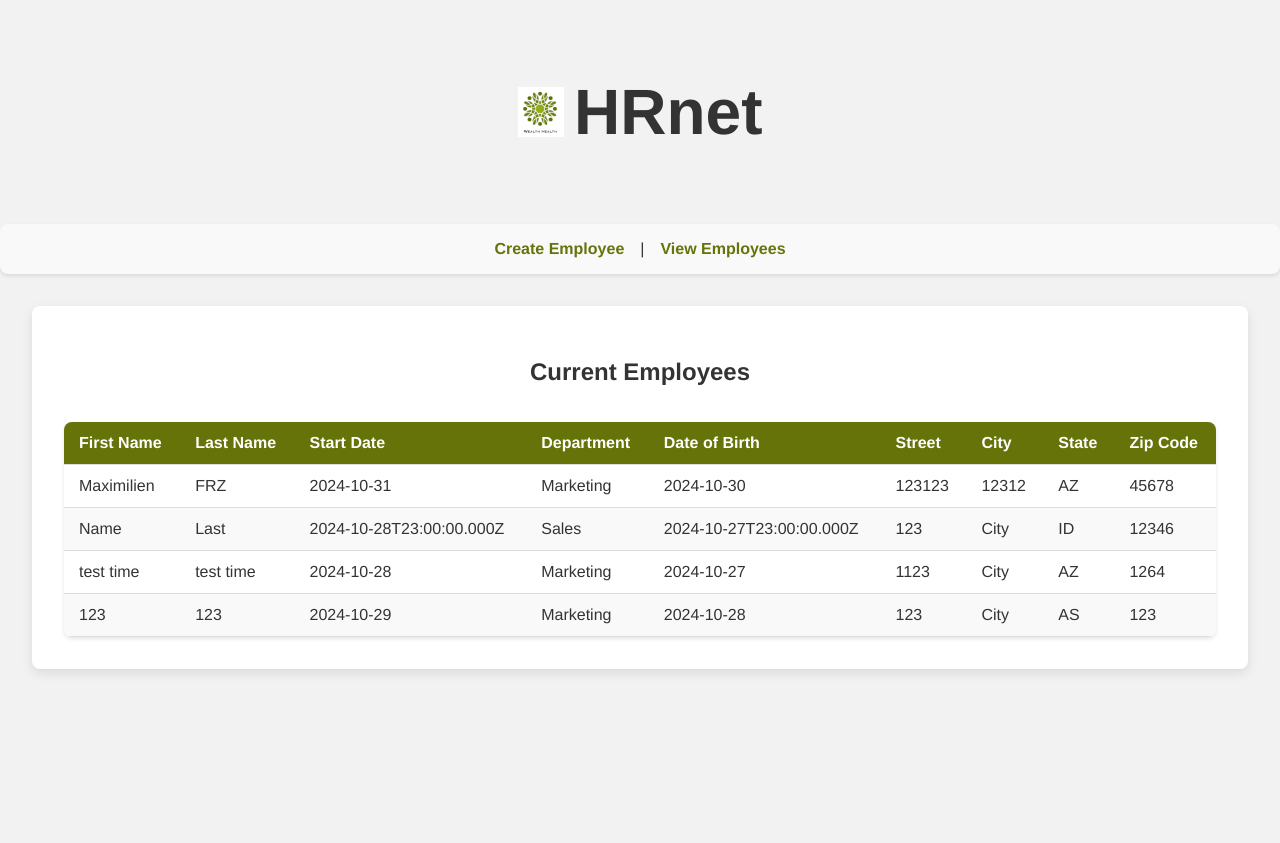
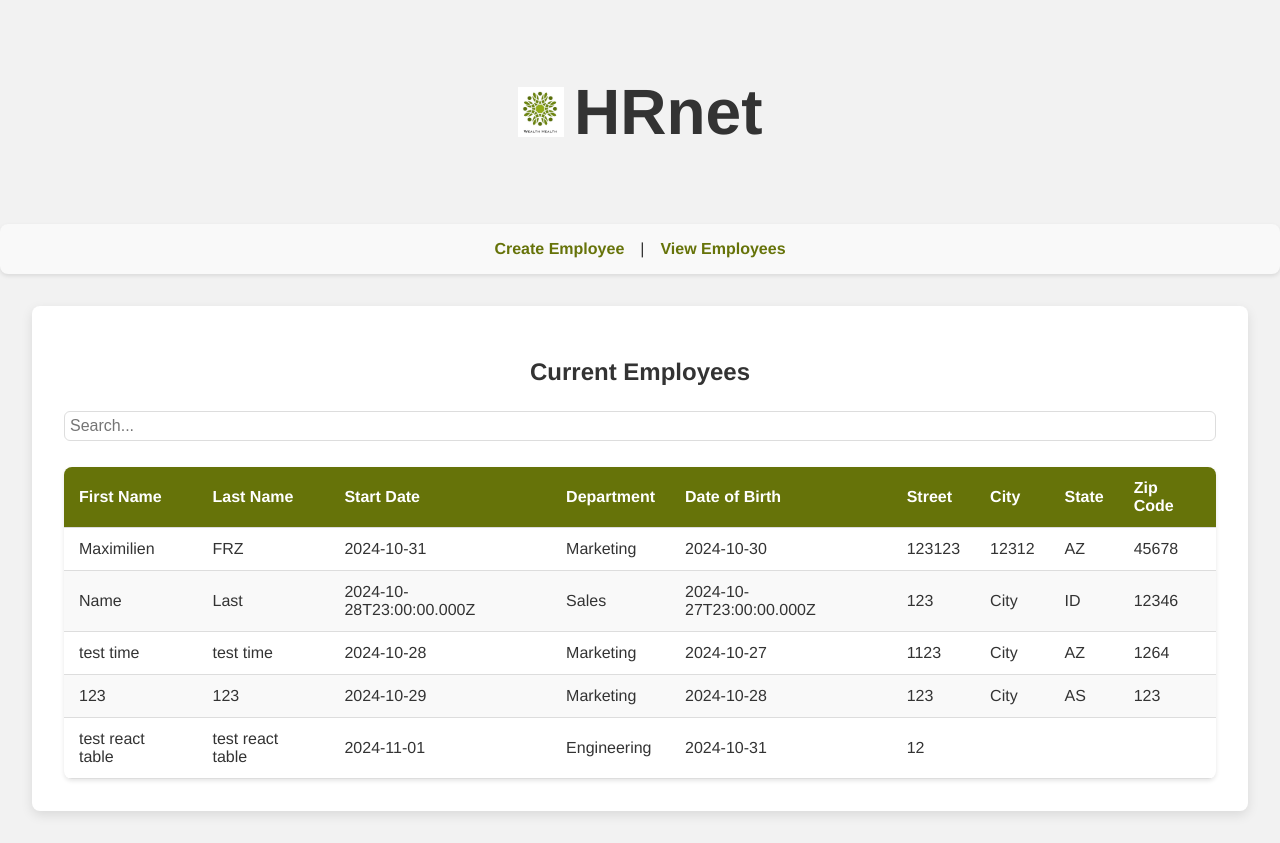
Before and after one commit to HOTP0T/OCR_P14_JQueryReact, a React (Create React App) app: page /employee-list in a window 1280 px wide. Before the commit the page ends 800 px from the top, so only its background shows below. Built offline with nearby package versions, Linux system fonts and the light colour scheme; data requests are answered from the project's data file.

Commit message:
refined table, added ordering on click

```diff
--- a/db.json
+++ b/db.json
@@ -47,6 +47,18 @@
       "city": "City",
       "state": "AS",
       "zipCode": "123"
+    },
+    {
+      "id": "6f17",
+      "firstName": "test react table",
+      "lastName": "test react table",
+      "dateOfBirth": "2024-10-31",
+      "startDate": "2024-11-01",
+      "department": "Engineering",
+      "street": "12",
+      "city": "",
+      "state": "",
+      "zipCode": ""
     }
   ]
 }
--- a/src/pages/EmployeeList.js
+++ b/src/pages/EmployeeList.js
@@ -1,80 +1,81 @@
-import React, { useContext, useState } from 'react';
+import React, { useContext, useMemo } from 'react';
+import { useTable, useSortBy, useGlobalFilter } from 'react-table';
 import { EmployeeContext } from '../EmployeeContext';
 
 function EmployeeList() {
   const { employees } = useContext(EmployeeContext);
 
-  // State for sorting configuration with three states: ascending, descending, and default
-  const [sortConfig, setSortConfig] = useState({ key: null, direction: 'default' });
+  // Define columns for react-table
+  const columns = useMemo(() => [
+    { Header: 'First Name', accessor: 'firstName' },
+    { Header: 'Last Name', accessor: 'lastName' },
+    { Header: 'Start Date', accessor: 'startDate' },
+    { Header: 'Department', accessor: 'department' },
+    { Header: 'Date of Birth', accessor: 'dateOfBirth' },
+    { Header: 'Street', accessor: 'street' },
+    { Header: 'City', accessor: 'city' },
+    { Header: 'State', accessor: 'state' },
+    { Header: 'Zip Code', accessor: 'zipCode' },
+  ], []);
 
-  // Sorting function with default option to reset sorting
-  const sortedEmployees = [...employees].sort((a, b) => {
-    if (sortConfig.direction === 'default' || sortConfig.key === null) return 0; // No sorting if direction is default or key is null
+  // Define data for react-table
+  const data = useMemo(() => employees, [employees]);
 
-    let valueA = a[sortConfig.key];
-    let valueB = b[sortConfig.key];
-
-    // Parse dates for sorting if key is date-related
-    if (sortConfig.key === 'dateOfBirth' || sortConfig.key === 'startDate') {
-      valueA = new Date(valueA);
-      valueB = new Date(valueB);
-    }
-
-    // Sorting logic based on direction
-    if (valueA < valueB) return sortConfig.direction === 'ascending' ? -1 : 1;
-    if (valueA > valueB) return sortConfig.direction === 'ascending' ? 1 : -1;
-    return 0;
-  });
-
-  // Handler to cycle sorting states
-  const handleSort = (key) => {
-    setSortConfig((prevConfig) => {
-      let direction;
-      if (prevConfig.key === key) {
-        // Cycle through directions: ascending -> descending -> default
-        direction = prevConfig.direction === 'ascending' ? 'descending'
-                  : prevConfig.direction === 'descending' ? 'default'
-                  : 'ascending';
-      } else {
-        // Default to ascending if sorting a new column
-        direction = 'ascending';
-      }
-      return { key, direction };
-    });
-  };
+  // Initialize the table instance
+  const {
+    getTableProps,
+    getTableBodyProps,
+    headerGroups,
+    rows,
+    prepareRow,
+    setGlobalFilter,
+  } = useTable(
+    { columns, data },
+    useGlobalFilter, // For global filtering
+    useSortBy // For sorting
+  );
 
   return (
     <div className="container">
       <h2>Current Employees</h2>
 
-      <table>
+      {/* Global Filter Input */}
+      <input
+        type="text"
+        placeholder="Search..."
+        onChange={(e) => setGlobalFilter(e.target.value || undefined)}
+        style={{ marginBottom: '10px', padding: '5px', width: '100%' }}
+      />
+
+      <table {...getTableProps()}>
         <thead>
-          <tr>
-            <th onClick={() => handleSort('firstName')}>First Name {sortConfig.key === 'firstName' ? (sortConfig.direction === 'ascending' ? '▲' : sortConfig.direction === 'descending' ? '▼' : '') : ''}</th>
-            <th onClick={() => handleSort('lastName')}>Last Name {sortConfig.key === 'lastName' ? (sortConfig.direction === 'ascending' ? '▲' : sortConfig.direction === 'descending' ? '▼' : '') : ''}</th>
-            <th onClick={() => handleSort('startDate')}>Start Date {sortConfig.key === 'startDate' ? (sortConfig.direction === 'ascending' ? '▲' : sortConfig.direction === 'descending' ? '▼' : '') : ''}</th>
-            <th onClick={() => handleSort('department')}>Department {sortConfig.key === 'department' ? (sortConfig.direction === 'ascending' ? '▲' : sortConfig.direction === 'descending' ? '▼' : '') : ''}</th>
-            <th onClick={() => handleSort('dateOfBirth')}>Date of Birth {sortConfig.key === 'dateOfBirth' ? (sortConfig.direction === 'ascending' ? '▲' : sortConfig.direction === 'descending' ? '▼' : '') : ''}</th>
-            <th onClick={() => handleSort('street')}>Street {sortConfig.key === 'street' ? (sortConfig.direction === 'ascending' ? '▲' : sortConfig.direction === 'descending' ? '▼' : '') : ''}</th>
-            <th onClick={() => handleSort('city')}>City {sortConfig.key === 'city' ? (sortConfig.direction === 'ascending' ? '▲' : sortConfig.direction === 'descending' ? '▼' : '') : ''}</th>
-            <th onClick={() => handleSort('state')}>State {sortConfig.key === 'state' ? (sortConfig.direction === 'ascending' ? '▲' : sortConfig.direction === 'descending' ? '▼' : '') : ''}</th>
-            <th onClick={() => handleSort('zipCode')}>Zip Code {sortConfig.key === 'zipCode' ? (sortConfig.direction === 'ascending' ? '▲' : sortConfig.direction === 'descending' ? '▼' : '') : ''}</th>
-          </tr>
-        </thead>
-        <tbody>
-          {sortedEmployees.map((employee, index) => (
-            <tr key={index}>
-              <td>{employee.firstName}</td>
-              <td>{employee.lastName}</td>
-              <td>{employee.startDate}</td>
-              <td>{employee.department}</td>
-              <td>{employee.dateOfBirth}</td>
-              <td>{employee.street}</td>
-              <td>{employee.city}</td>
-              <td>{employee.state}</td>
-              <td>{employee.zipCode}</td>
+          {headerGroups.map(headerGroup => (
+            <tr {...headerGroup.getHeaderGroupProps()}>
+              {headerGroup.headers.map(column => (
+                <th {...column.getHeaderProps(column.getSortByToggleProps())}>
+                  {column.render('Header')}
+                  {/* Add a sort direction indicator */}
+                  {column.isSorted
+                    ? column.isSortedDesc
+                      ? ' ▼'
+                      : ' ▲'
+                    : ''}
+                </th>
+              ))}
             </tr>
           ))}
+        </thead>
+        <tbody {...getTableBodyProps()}>
+          {rows.map(row => {
+            prepareRow(row);
+            return (
+              <tr {...row.getRowProps()}>
+                {row.cells.map(cell => (
+                  <td {...cell.getCellProps()}>{cell.render('Cell')}</td>
+                ))}
+              </tr>
+            );
+          })}
         </tbody>
       </table>
     </div>
```
